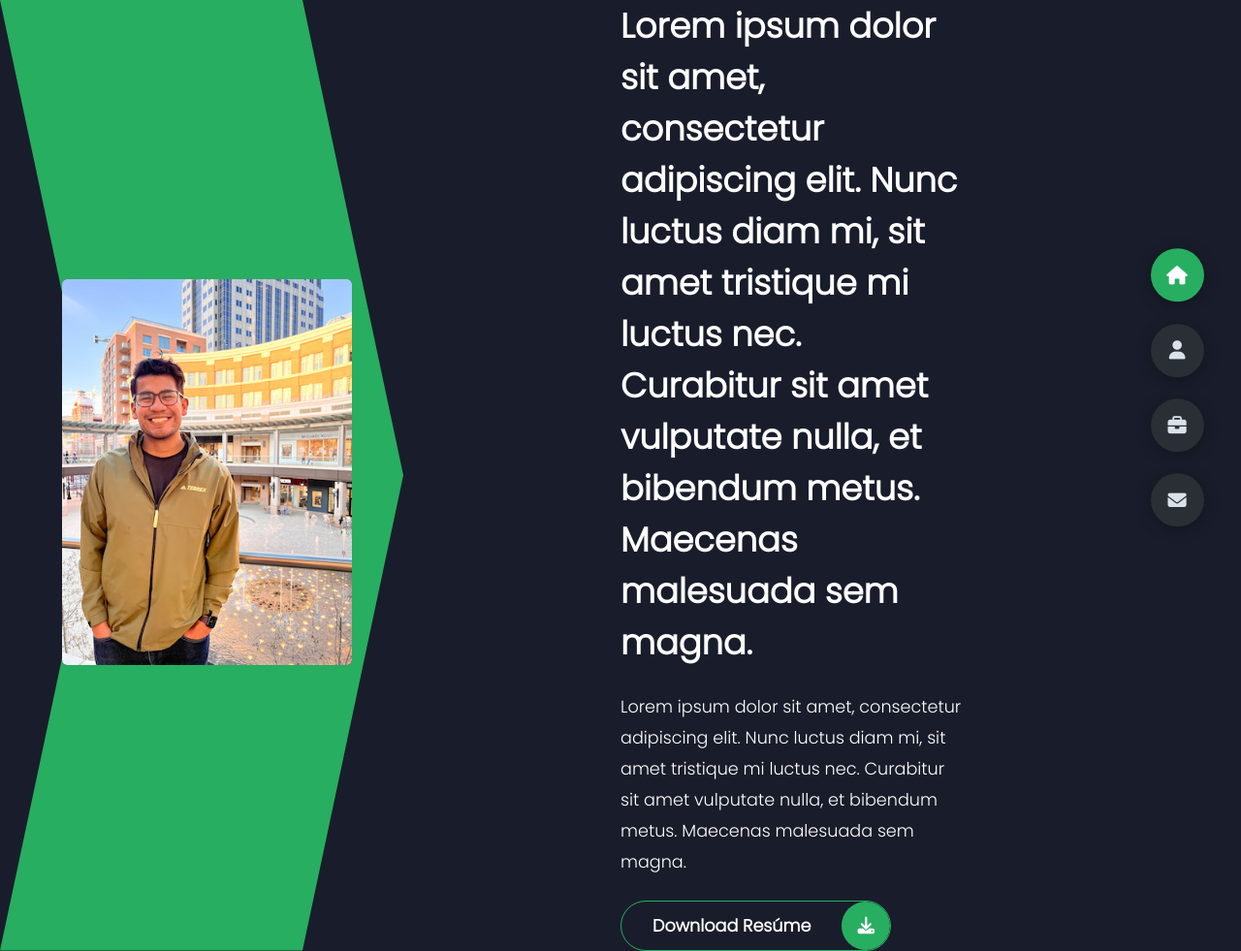
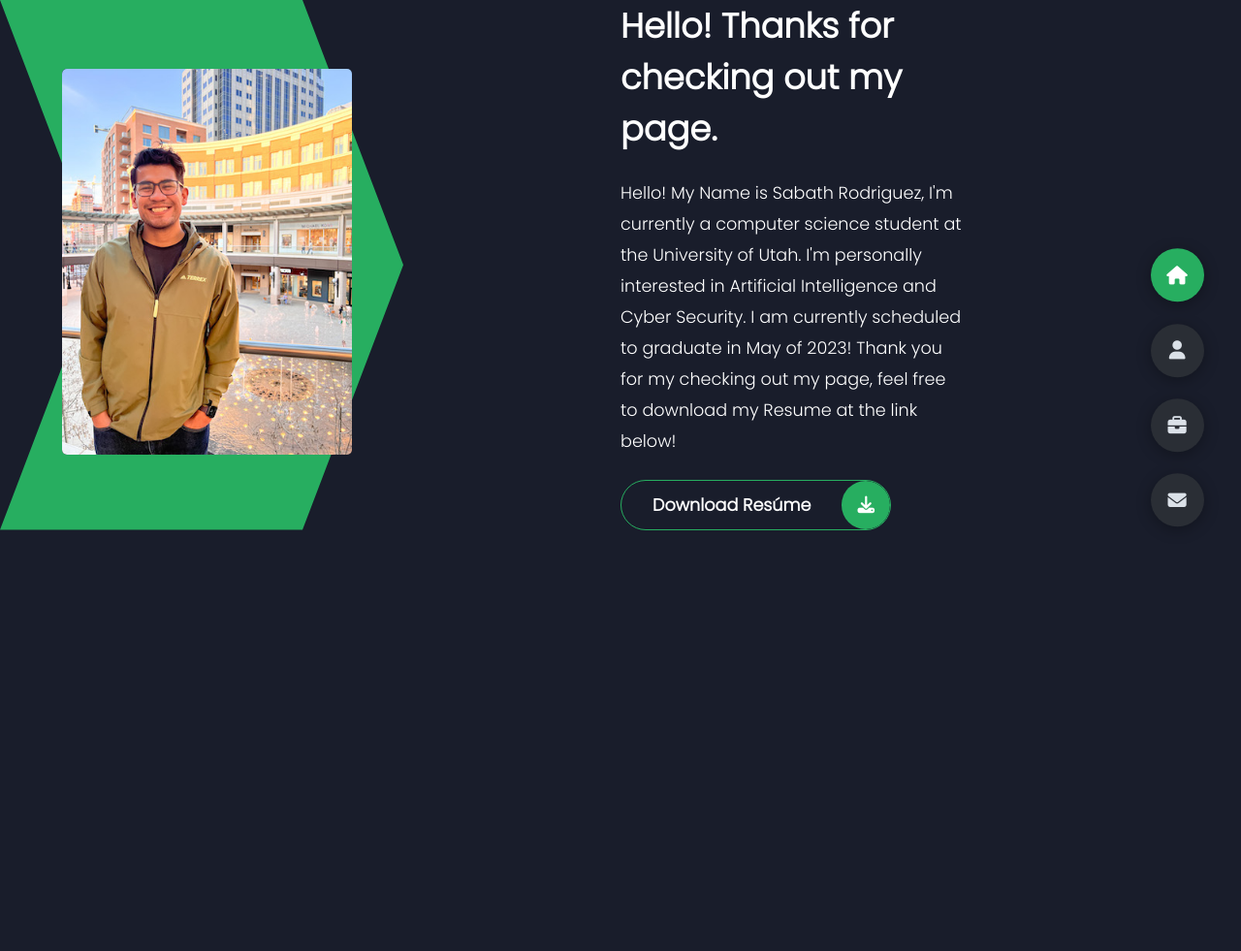
Before and after one commit to Sabathrodriguez/new-portfolio, a plain HTML site: page index.html in a window 1280 px wide. Shown: the whole page at 97% size. After the commit the page ends 800 px from the top, so only its background shows below. Drawn offline with Linux system fonts and the light colour scheme.

Commit message:
added functionality to download cvs

```diff
--- a/index.html
+++ b/index.html
@@ -23,21 +23,25 @@
             </div>
             <div class="right-header">
                 <h1 class="name">
-                Lorem ipsum dolor sit amet, consectetur
-                adipiscing elit. Nunc luctus diam mi, sit
-                amet tristique mi luctus nec. Curabitur
-                sit amet vulputate nulla, et bibendum metus.
-                Maecenas malesuada sem magna.
+                    Hello! Thanks for checking out my page.
                 </h1>
                 <p>
-                Lorem ipsum dolor sit amet, consectetur
-                adipiscing elit. Nunc luctus diam mi, sit
-                amet tristique mi luctus nec. Curabitur
-                sit amet vulputate nulla, et bibendum metus.
-                Maecenas malesuada sem magna.
+                Hello! My Name is Sabath Rodriguez, I'm
+                currently a computer science student at the
+                University of Utah. I'm personally
+                interested in Artificial Intelligence
+                and Cyber Security. I am currently scheduled
+                to graduate in May of 2023! Thank you for my
+                checking out my page, feel free to download
+                my Resume at the link below!
                 </p>
                 <div class="btn-container">
-                    <a href="" class="main-btn">
+
+                    <!-- <form class="main-btn" method="get" action="Sabath_Rodriguez_resume.pdf">
+                        <button type="submit" class="btn-icon"><span class="btn-text">Download!</span></button>
+                     </form> -->
+
+                    <a href="/Sabath_Rodriguez_resume.pdf" class="main-btn" download="Sabath_Rodriguez_resume.pdf">
                         <span class="btn-text">Download Resúme</span>
                         <span class="btn-icon"><i class="fas fa-download"></i></span>
                     </a>
@@ -189,19 +193,8 @@
                         </div>
                     </div>
                     <div class="right-contact">
-                        <!-- <form action="" class="contact-form">
-                            <div class="input-control i-c-2">
-                                <input type="text" required placeholder="YOUR NAME">
-                                <input type="text" required placeholder="YOUR EMAIL">
-                            </div>
-                            <div class="input-control">
-                                <input type="text" required placeholder="YOUR SUBJECT">
-                            </div>
-                            <div class="input-control">
-                                <textarea name="" id="" cols="15" rows="8" placeholder="Message here"></textarea>
-                            </div> -->
                             <div class="submit-btn">
-                                <a href="#" class="main-btn">
+                                <a href="/Sabath_Rodriguez_resume.pdf" class="main-btn" download="Sabath_Rodriguez_resume.pdf">
                                     <span class="btn-text">Download Resúme</span>
                                     <span class="btn-icon"><i class="fas fa-download"></i></span>
                                 </a>
```
Also changed, not shown: 3 other files.
